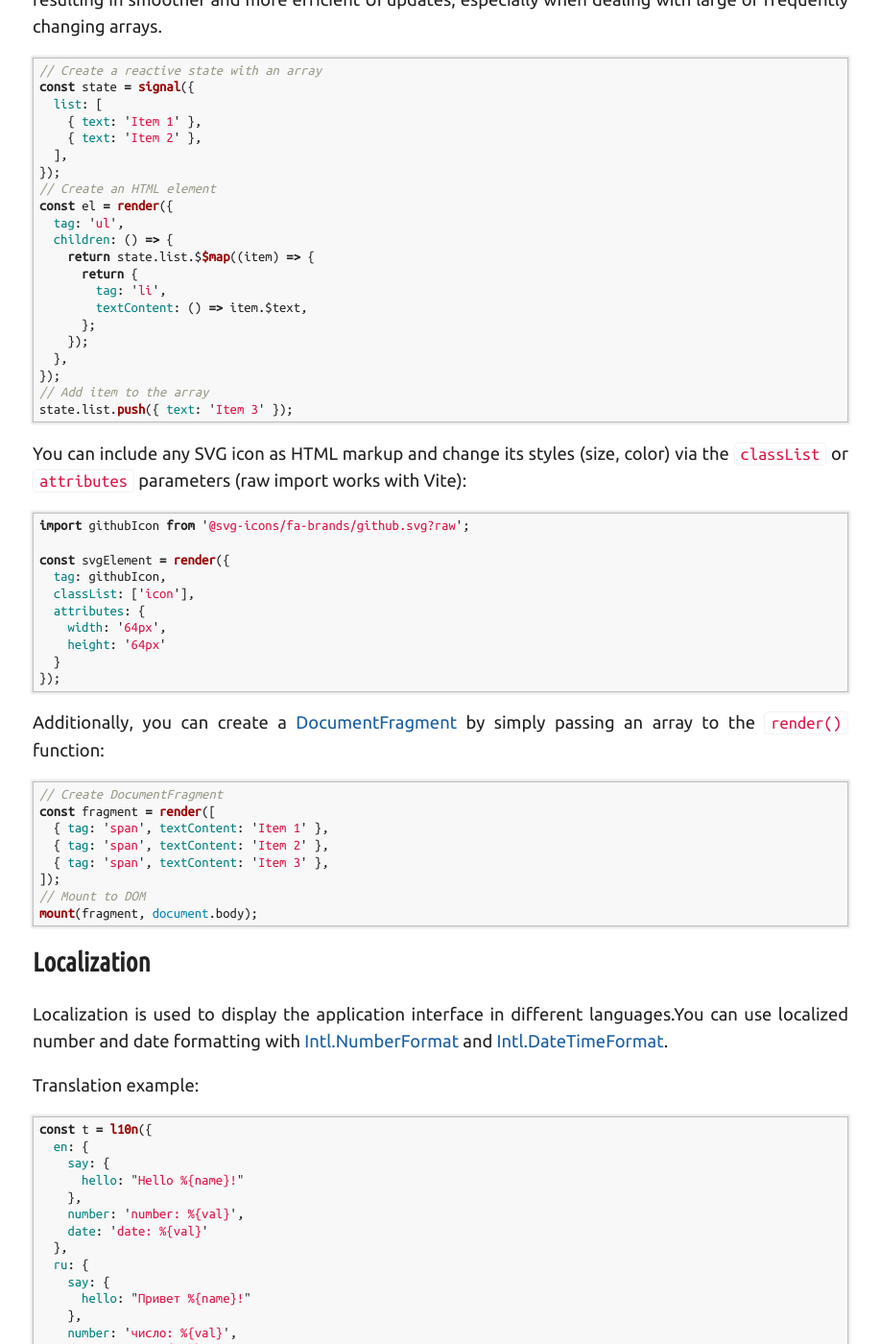
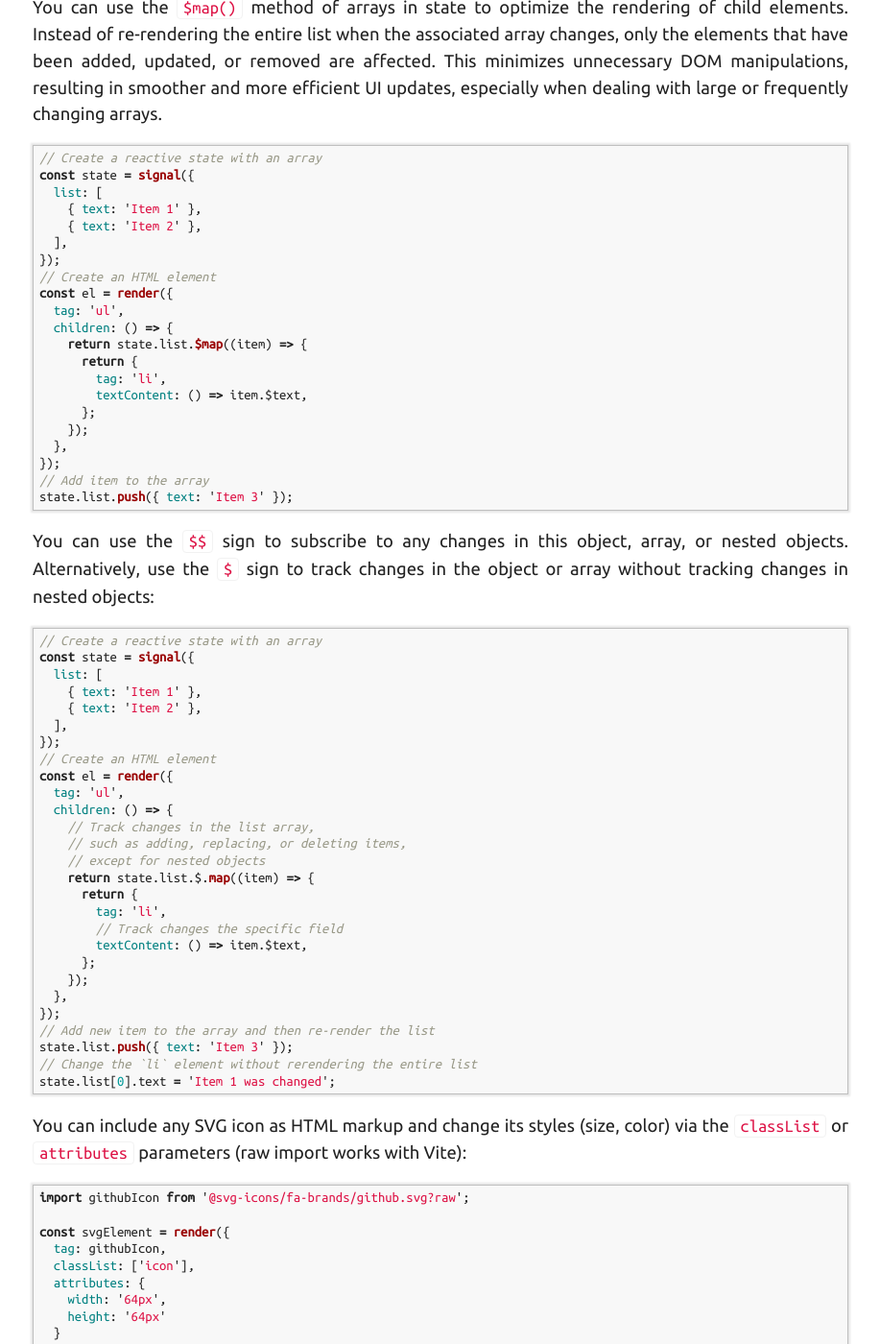
Before and after one commit to meefik/meefik.github.io, a Jekyll site: the page built from pages/neux/index.md, in a window 1280 px wide and 1400 px high, scrolled down 8043 px. Shown: the whole window at 96% size, without its empty margins (181-1098 px from the left). Built offline with Jekyll 4.4.1, drawn with Linux system fonts in a browser that asks for light colours; some of the changed text lies outside the part shown.

Commit message:
Update neux page

````diff
--- a/pages/neux/index.md
+++ b/pages/neux/index.md
@@ -16,13 +16,13 @@
 - Intuitive two-way reactivity with direct DOM changes without virtual DOM.
 - Built-in localization support for dynamic language adaptation.
 - Easy integration with CSS modules, Tailwind CSS, and other styling solutions.
-- Minimal bundle size (~4kb gzipped) for fast loading.
+- Minimal bundle size (~3kb gzipped) for fast loading.
 - Open source and available under the MIT license.
 
 **Just try it** in the playground:
 
-<iframe title="NEUX: To-Do App" scrolling="no" loading="lazy" style="height:400px; width: 100%;" src="https://v46.livecodes.io/?x=id/cr837ekduhp&lite=true">
-  See the project <a href="https://v46.livecodes.io/?x=id/cr837ekduhp" target="_blank">NEUX: To-Do App</a> on <a href="https://livecodes.io" target="_blank">LiveCodes</a>.
+<iframe title="NEUX: To-Do App" scrolling="no" loading="lazy" style="height:400px; width: 100%;" src="https://v46.livecodes.io/?x=id/5c5fsnreaan&lite=true">
+  See the project <a href="https://v46.livecodes.io/?x=id/5c5fsnreaan" target="_blank">NEUX: To-Do App</a> on <a href="https://livecodes.io" target="_blank">LiveCodes</a>.
 </iframe>
 
 ## Content
@@ -124,17 +124,17 @@
     { text: 'Item 1' },
     { text: 'Item 2', checked: true },
   ],
+  // computed field
   double: obj => obj.$count * 2,
-  filtered: obj => obj.$list.filter(item => item.checked),
-  $double: (newv, oldv) => console.log(newv, oldv),
-  $: (newv, oldv, prop) => console.log(newv, oldv, prop),
+  // computed field that tracks all changes, including nested objects
+  filtered: obj => obj.list.$$.filter(item => item.checked),
 });
-// Update computed field
+// Update the computed field
 state.double = obj => state.$count * state.$multiplier;
-// Modify state
+// Modify fields
 state.count++;
 state.list.push({ text: 'Item 3' });
-// Remove field and listeners
+// Remove the field and its related reactive effects
 delete state.double;
 ```
 
@@ -158,7 +158,7 @@
   // Non-reactive setter: get result from getter and use it
   (value) => {
     console.log(`The doubled count is: ${value}`);
-  }
+  },
 );
 // Stop tracking changes and clear all associated subscriptions
 dispose();
@@ -200,6 +200,8 @@
 state.$$off('double', handler);
 // Remove all listeners for the 'double' property
 state.$$off('double');
+// Subscribe to any changes on this object
+state.$$on('#', handler);
 // Subscribe to any changes on this object and all nested children
 state.$$on('*', handler);
 ```
@@ -209,7 +211,8 @@
 - Using `$$on()`, you can add persistent listeners.
 - With `$$once()`, the listener triggers only the first time the change occurs.
 - The `$$off()` method allows you to remove specific or all listeners for a given property.
-- The wildcard `'*'` subscribes the handler to any changes across the entire reactive structure.
+- The hash `'#'` subscribes the handler to any changes on this object.
+- The wildcard `'*'` subscribes the handler to any changes on this object and all nested children.
 
 This flexibility lets you efficiently track and respond to state mutations across your application.
 
@@ -275,9 +278,9 @@
 
 List of lifecycle events:
 
-- `mounted` – Fired when the element is added to the DOM.
-- `changed` – Fired when an element attribute or property is modified.
-- `removed` – Fired when the element is removed from the DOM.
+- `mounted` is fired when the element is added to the DOM.
+- `changed` is fired when the element attribute is changed.
+- `removed` is fired when the element is removed from the DOM.
 
 The `removed` event is used internally to clean up signal bindings. You can prevent the default behavior for the target element and all its children by calling the `preventDefault()` method.
 
@@ -312,7 +315,7 @@
 
 In the `mount()` function, the second argument can be a target HTML element or CSS selector that will be used to find the target.
 
-You can use the `$$map()` method of arrays in state to optimize the rendering of child elements. Instead of re-rendering the entire list when the associated array changes, only the elements that have been added, updated, or removed are affected. This minimizes unnecessary DOM manipulations, resulting in smoother and more efficient UI updates, especially when dealing with large or frequently changing arrays.
+You can use the `$map()` method of arrays in state to optimize the rendering of child elements. Instead of re-rendering the entire list when the associated array changes, only the elements that have been added, updated, or removed are affected. This minimizes unnecessary DOM manipulations, resulting in smoother and more efficient UI updates, especially when dealing with large or frequently changing arrays.
 
 ```js
 // Create a reactive state with an array
@@ -326,7 +329,7 @@
 const el = render({
   tag: 'ul',
   children: () => {
-    return state.list.$$map((item) => {
+    return state.list.$map((item) => {
       return {
         tag: 'li',
         textContent: () => item.$text,
@@ -336,6 +339,38 @@
 });
 // Add item to the array
 state.list.push({ text: 'Item 3' });
+```
+
+You can use the `$$` sign to subscribe to any changes in this object, array, or nested objects. Alternatively, use the `$` sign to track changes in the object or array without tracking changes in nested objects:
+
+```js
+// Create a reactive state with an array
+const state = signal({
+  list: [
+    { text: 'Item 1' },
+    { text: 'Item 2' },
+  ],
+});
+// Create an HTML element
+const el = render({
+  tag: 'ul',
+  children: () => {
+    // Track changes in the list array,
+    // such as adding, replacing, or deleting items,
+    // except for nested objects
+    return state.list.$.map((item) => {
+      return {
+        tag: 'li',
+        // Track changes the specific field
+        textContent: () => item.$text,
+      };
+    });
+  },
+});
+// Add new item to the array and then re-render the list
+state.list.push({ text: 'Item 3' });
+// Change the `li` element without rerendering the entire list
+state.list[0].text = 'Item 1 was changed';
 ```
 
 You can include any SVG icon as HTML markup and change its styles (size, color) via the `classList` or `attributes` parameters (raw import works with Vite):
@@ -868,9 +903,9 @@
   }, {
     tag: 'ul',
     children: () => {
-      // Redraw the list if any child element is added, replaced or removed.
-      // Any updates inside children are ignored.
-      return state.list.$$map((item) => {
+      // Redraw the list if any child items is added, replaced or removed.
+      // Any updates inside nested objects are ignored.
+      return state.list.$map((item) => {
         return {
           tag: 'li',
           children: [{
@@ -914,11 +949,11 @@
 
 Try it in the playground:
 
-- [To-Do App](https://livecodes.io/?x=id/a9bjhc39pqb)
-- [15 Puzzle](https://livecodes.io/?x=id/rczueuxxxus)
-- [Tic-Tac-Toe](https://livecodes.io/?x=id/p5296dy5syc)
+- [To-Do App](https://livecodes.io/?x=id/5c5fsnreaan)
+- [15 Puzzle](https://livecodes.io/?x=id/exp5yjaut7f)
+- [Tic-Tac-Toe](https://livecodes.io/?x=id/spv9vuqhq72)
 - [SVG Clock](https://livecodes.io/?x=id/w7yya5nzch4)
 - [Sketch](https://livecodes.io/?x=id/tamthnz796p)
-- [File Tree](https://livecodes.io/?x=id/vcziud93f55)
+- [File Tree](https://livecodes.io/?x=id/9h7tszkucxz)
 
 <p><iframe src="https://ghbtns.com/github-btn.html?user=meefik&repo=neux&type=star&count=true&size=large" frameborder="0" scrolling="0" width="170" height="30" title="GitHub"></iframe></p>
````
Also changed, not shown: other parts of pages/neux/index.md (+3 -3 lines), _posts/2023-08-03-neux.md (+1 -1 lines).
